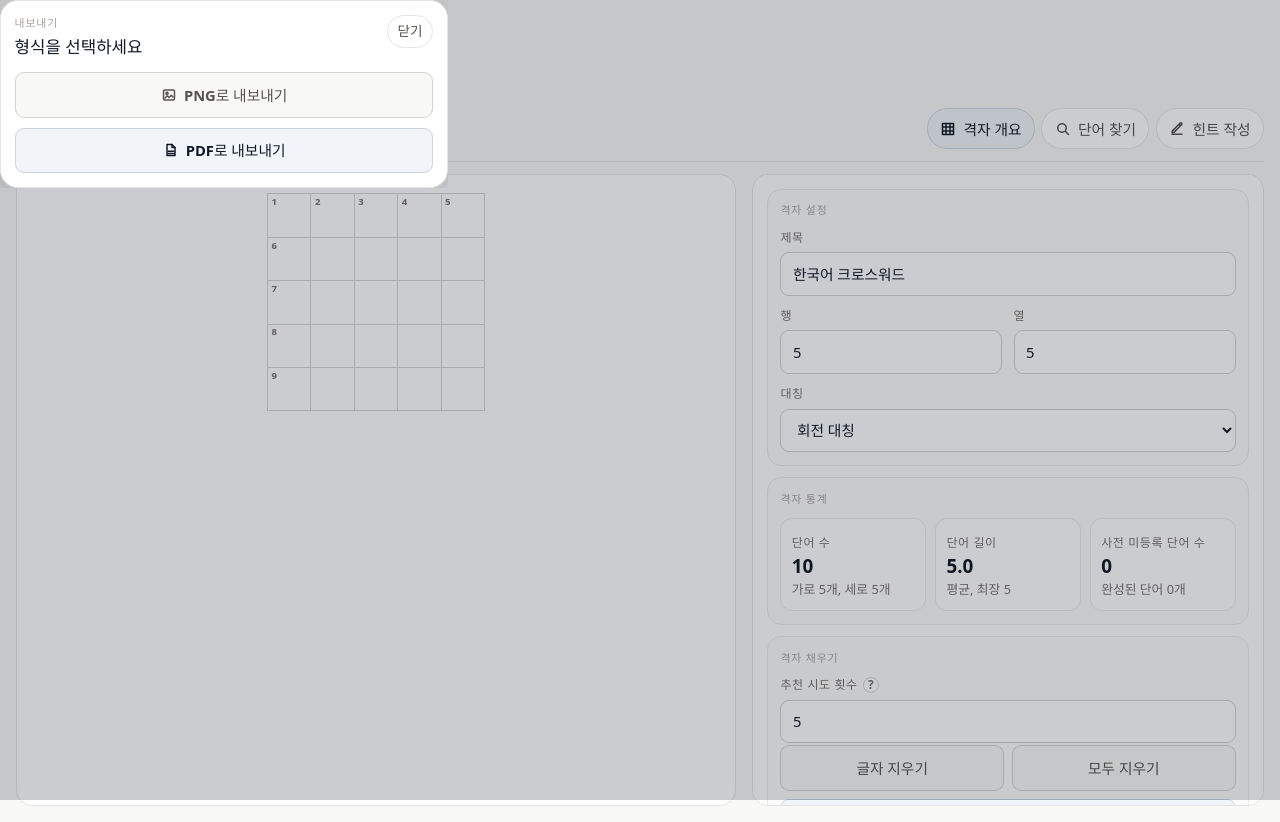
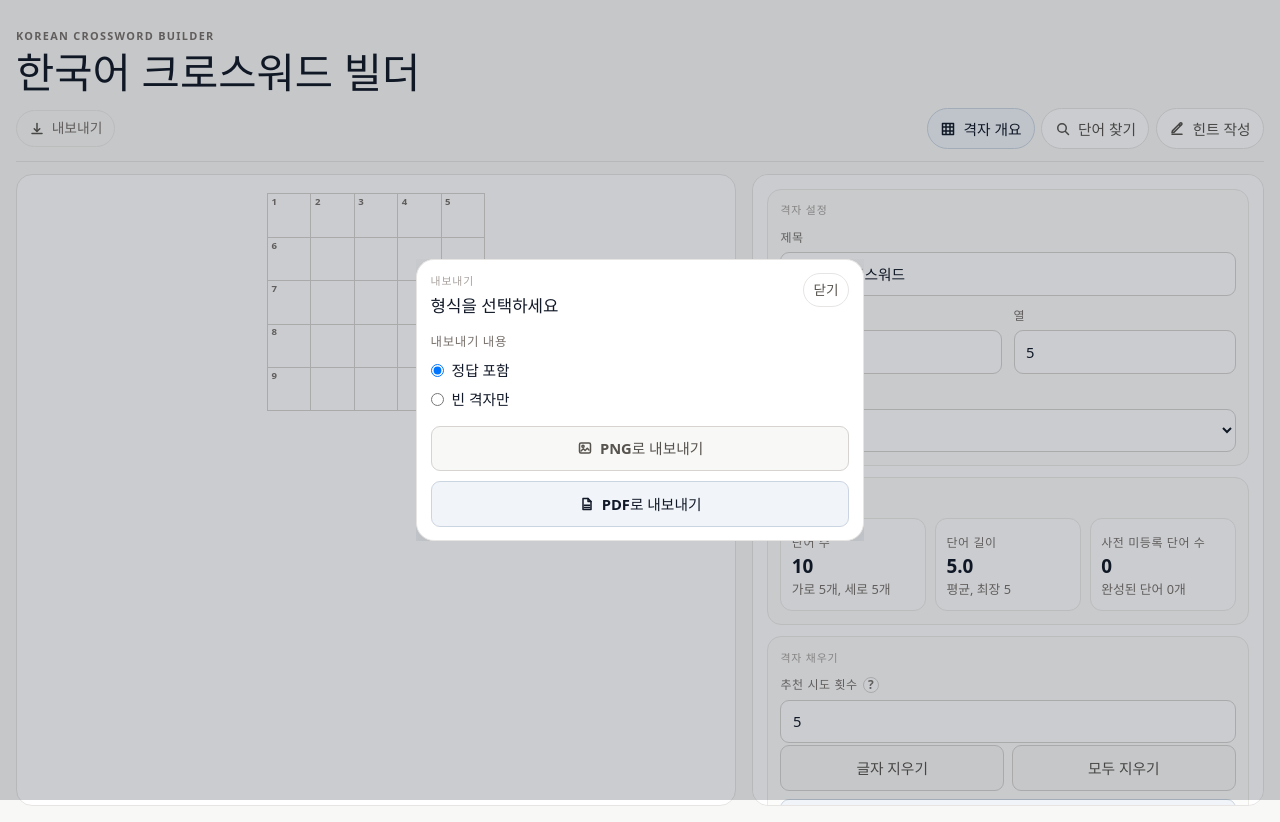
Before and after one commit to mgahn0706/korean-crossword, a React (Vite) app: page / in a window 1280 px wide. Both pictures are taken after a click on the button "내보내기". Built offline with nearby package versions, Linux system fonts and the light colour scheme.

Commit message:
feat: add export options for including answers in export dialog; enhance styling for export options

```diff
--- a/src/App.css
+++ b/src/App.css
@@ -138,6 +138,8 @@
   border: 0;
   padding: 0;
   background: transparent;
+  inset: 0;
+  margin: auto;
 }
 
 .export-dialog::backdrop {
@@ -538,6 +540,33 @@
   gap: 0.6rem;
 }
 
+.export-option-group {
+  display: grid;
+  gap: 0.45rem;
+  padding: 0.15rem 0 0.35rem;
+}
+
+.export-option-title {
+  margin: 0;
+  font-size: 0.78rem;
+  font-weight: 700;
+  letter-spacing: 0.05em;
+  text-transform: uppercase;
+  color: #78716c;
+}
+
+.export-option {
+  display: flex;
+  align-items: center;
+  gap: 0.5rem;
+  color: #111827;
+  font-size: 0.92rem;
+}
+
+.export-option input {
+  margin: 0;
+}
+
 .export-close-button {
   border: 1px solid #e7e5e4;
   border-radius: 999px;
--- a/src/App.tsx
+++ b/src/App.tsx
@@ -163,6 +163,7 @@ function wrapExportText(text: string, limit: number) {
 
 function buildExportSvg(
   title: string,
+  includeAnswers: boolean,
   grid: CrosswordGrid,
   cellNumbers: Map<string, number>,
   topBarCells: Set<string>,
@@ -247,7 +248,7 @@ function buildExportSvg(
           );
         }
 
-        if (value !== "") {
+        if (includeAnswers && value !== "") {
           cellsMarkup.push(
             `<text x="${x + cellSize / 2}" y="${
               y + cellSize / 2 + 7
@@ -543,6 +544,7 @@ function App() {
   );
   const [isSolving, setIsSolving] = useState(false);
   const [status, setStatus] = useState("격자 추천을 시작할 수 있습니다.");
+  const [exportIncludeAnswers, setExportIncludeAnswers] = useState(true);
   const workerRef = useRef<Worker | null>(null);
   const exportDialogRef = useRef<HTMLDialogElement | null>(null);
   const requestIdRef = useRef(0);
@@ -780,16 +782,17 @@ function App() {
   );
   const exportAcrossClues = visibleAcrossClues.map((entry) => ({
     label: `${entry.number}A`,
-    text: clueTexts[entry.id]?.trim() || `${entry.answer} (${entry.length})`,
+    text: clueTexts[entry.id]?.trim() || `${entry.length}칸`,
   }));
   const exportDownClues = visibleDownClues.map((entry) => ({
     label: `${entry.number}D`,
-    text: clueTexts[entry.id]?.trim() || `${entry.answer} (${entry.length})`,
+    text: clueTexts[entry.id]?.trim() || `${entry.length}칸`,
   }));
 
   const getExportSvg = () =>
     buildExportSvg(
       exportTitle,
+      exportIncludeAnswers,
       grid,
       cellNumbers,
       hiddenBars.topBars,
@@ -1292,6 +1295,28 @@ function App() {
           </div>
 
           <div className="export-dialog-actions">
+            <div className="export-option-group">
+              <p className="export-option-title">내보내기 내용</p>
+              <label className="export-option">
+                <input
+                  type="radio"
+                  name="export-answer-visibility"
+                  checked={exportIncludeAnswers}
+                  onChange={() => setExportIncludeAnswers(true)}
+                />
+                <span>정답 포함</span>
+              </label>
+              <label className="export-option">
+                <input
+                  type="radio"
+                  name="export-answer-visibility"
+                  checked={!exportIncludeAnswers}
+                  onChange={() => setExportIncludeAnswers(false)}
+                />
+                <span>빈 격자만</span>
+              </label>
+            </div>
+
             <button
               type="button"
               className="action-button action-button-secondary"
```
